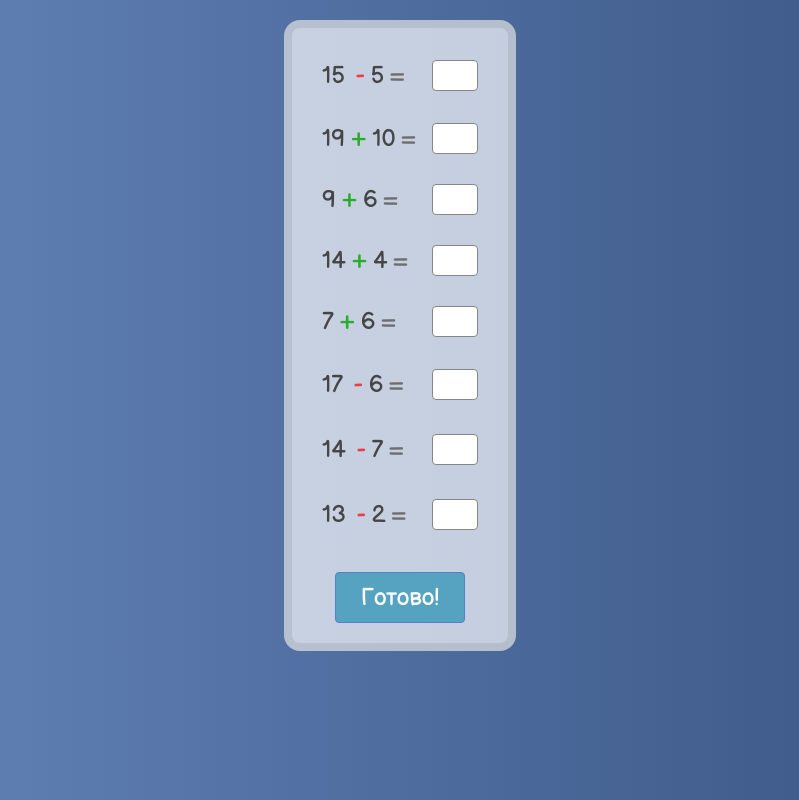
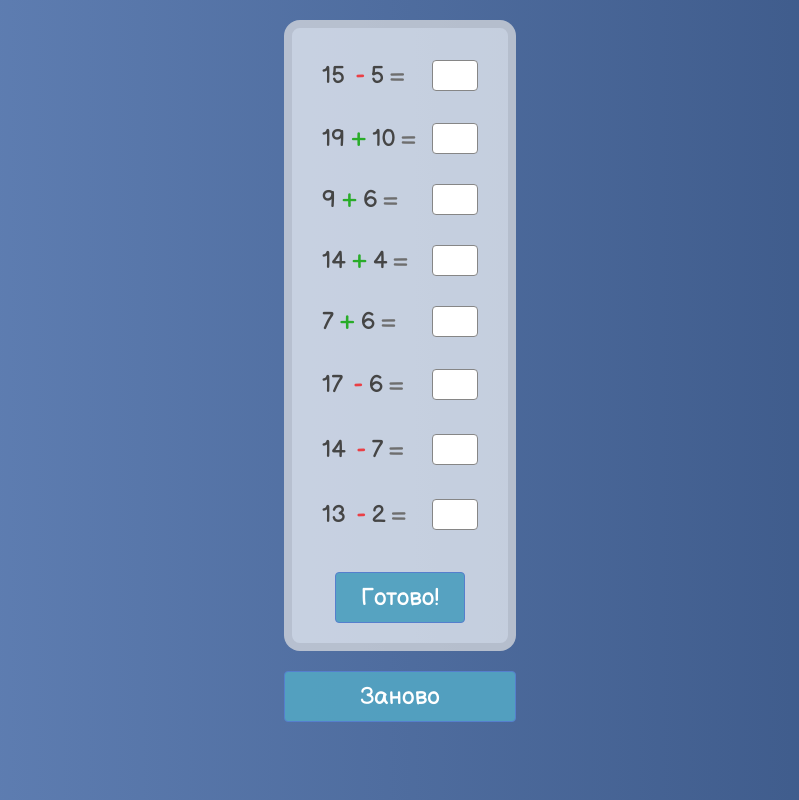
Before and after one commit to valin0k/alina, a React (Create React App) app: page / in a window 1280 px wide. Both pictures are taken after a click on the button "Начать". Shown: the whole page, without its empty margins (240-1039 px from the left). Built offline with nearby package versions, Linux system fonts and the light colour scheme.

Commit message:
add reset button

```diff
--- a/src/App.css
+++ b/src/App.css
@@ -47,6 +47,11 @@ body {
   color: #fff;
 }
 
+.container {
+  display: flex;
+  flex-direction: column;
+}
+
 .App-logo {
   height: 40vmin;
   pointer-events: none;
--- a/src/App.js
+++ b/src/App.js
@@ -1,4 +1,4 @@
-import React, {useState} from 'react';
+import React, {useState, useEffect} from 'react';
 import Field from './Field'
 import Timer from './Timer'
 import Form from './Form'
@@ -7,9 +7,11 @@ import './App.css';
 function App() {
   const [roundsCount, setRoundsCount] = useState('')
   const [start, setStart] = useState(false)
-
+  const [reset, setReset] = useState(false)
 
   const onStartPress = () => setStart(true)
+
+  const onReset = () => setReset(true)
 
   const onChange = ({target: {value}}) => {
     if(!isNaN(value)) {
@@ -17,16 +19,30 @@ function App() {
     }
   }
 
+  useEffect(() => {
+    reset && setReset(false)
+  }, [reset])
+
+  if(reset) return (
+    <div className="App">
+      <div className={'container'}>
+      </div>
+    </div>
+  )
+
   return (
     <div className="App">
       {start ? (
-        <Form count={Number(roundsCount) || 8} min={1} max={19} />
+        <div className={'container'}>
+          <Form count={Number(roundsCount) || 8} min={1} max={19} />
+          <button className={'submit_btn'} onClick={onReset}>Заново</button>
+        </div>
       ) : (
         <div className={'greeting'}>
           <h2>Привет, Алина!</h2>
           <div className={'fieldItem'}>
             <div className={'label'}>Сколько примеров будем решать?</div>
-            <input className={'roundInput'} onChange={onChange} value={roundsCount}/>
+            <input placeholder={'Как насчет 8?'} className={'roundInput'} onChange={onChange} value={roundsCount}/>
           </div>
           <button className={'submit_btn'} onClick={onStartPress}>Начать</button>
         </div>
```
